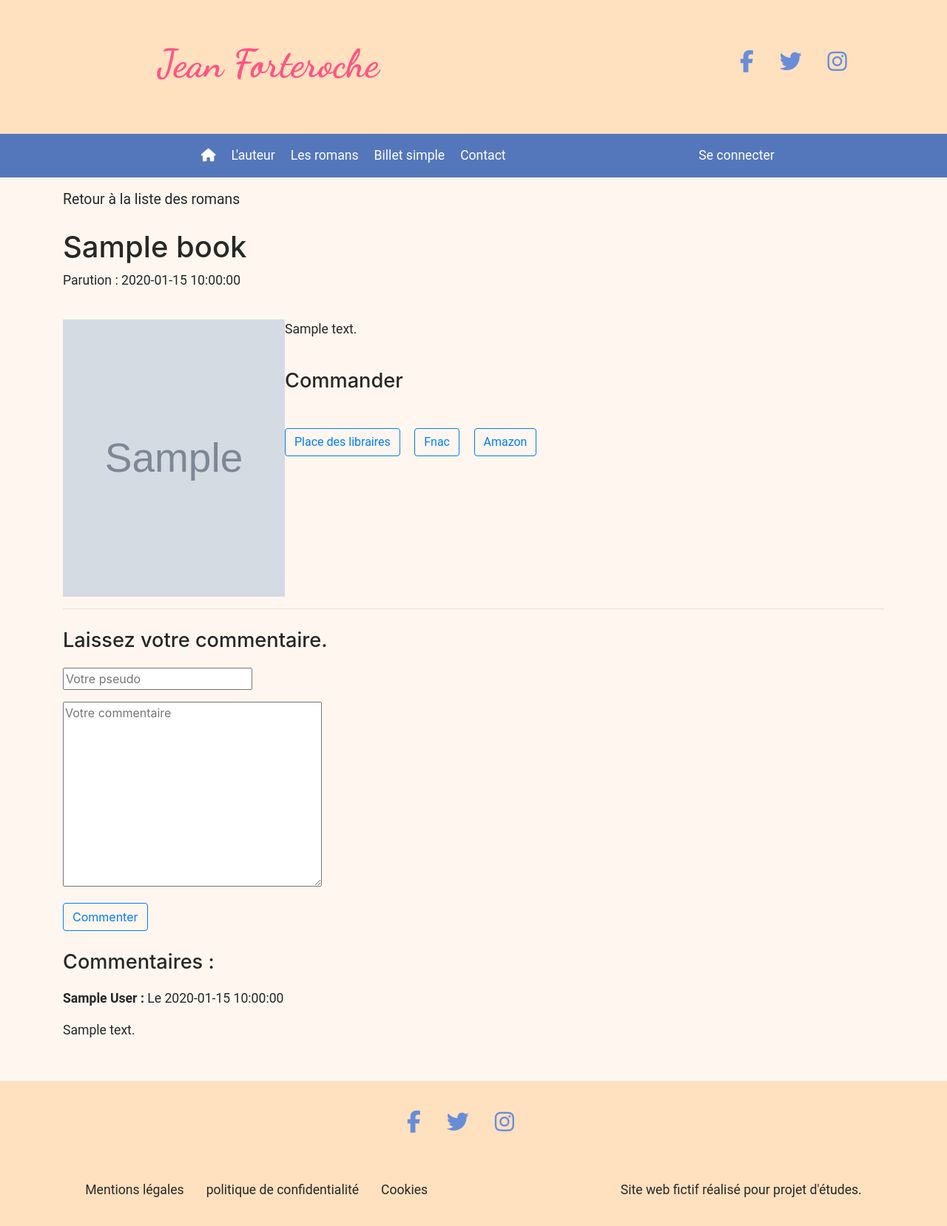
After one commit to David83400/projet4, a PHP site: the page made by View/Frontend/bookView.php in a window 1280 px wide. The commit adds this page. Shown: the whole page at 74% size. Run offline with PHP 8.4, Linux system fonts and the light colour scheme; tables that the repository leaves empty or names only in its code hold one stand-in row (values such as "Sample post"); the template is opened without the code that fills it: most values are stand-ins (such as "Sample title", 1, 10 or a date in 2020); grey boxes marked "Sample" are stand-in pictures; some libraries are stand-ins or nearby versions.

Commit message:
Ajout de la partie commentaires de romans

```diff
--- a/Model/BooksManager.php
+++ b/Model/BooksManager.php
@@ -34,7 +34,7 @@ class BooksManager extends Manager
         }
         else
         {
-            throw new \exception ("Aucun épisode ne correspond à l'identifiant '$bookId'");
+            throw new \exception ("Aucun roman ne correspond à l'identifiant '$bookId'");
         }
     }
 
--- a/Model/EpisodesManager.php
+++ b/Model/EpisodesManager.php
@@ -13,7 +13,7 @@ class EpisodesManager extends Manager
      */
     public function getEpisodes()
     {
-        $sql = 'SELECT id, author, title, content, DATE_FORMAT(creationDate, \'%W %d %M %Y\') AS creationFrDate, DATE_FORMAT(modificationDate, \'%d/%m/%y\') AS modificationFrdate FROM episodes ORDER BY id DESC';
+        $sql = 'SELECT id, author, episodeImage, title, content, DATE_FORMAT(creationDate, \'%W %d %M %Y\') AS creationFrDate, DATE_FORMAT(modificationDate, \'%d/%m/%y\') AS modificationFrdate FROM episodes ORDER BY id DESC';
         $episodes = $this->executeRequest($sql);
         return $episodes;
     }
@@ -26,7 +26,7 @@ class EpisodesManager extends Manager
      */
     public function getEpisode($episodeId)
     {
-        $sql = 'SELECT id, author, title, content, DATE_FORMAT(creationDate, \'%W %d %M %Y\') AS creationFrDate, DATE_FORMAT(modificationDate, \'%d/%m/%y\') AS modificationFrDate FROM episodes WHERE id = ?';
+        $sql = 'SELECT id, author, episodeImage, title, content, DATE_FORMAT(creationDate, \'%W %d %M %Y\') AS creationFrDate, DATE_FORMAT(modificationDate, \'%d/%m/%y\') AS modificationFrDate FROM episodes WHERE id = ?';
         $episode = $this->executeRequest($sql, array($episodeId));
         if ($episode->rowCount() > 0)
         {
--- a/Public/style.css
+++ b/Public/style.css
@@ -166,7 +166,7 @@ blockquote h2
 .introduction p
 {
     font-family: 'Dancing Script', Arial, Helvetica, sans-serif;
-    font-size: 1.7em;
+    font-size: 1.8em;
     font-weight: 600;
     margin: 0;
 }
@@ -495,7 +495,7 @@ footer p
     padding: 10px 0;
 }
 
-/* section books */
+/* section books list */
 #booksList
 {
     margin: 60px 0 20px 0;
@@ -522,6 +522,43 @@ footer p
     text-decoration: underline;
 }
 
+/* section book */
+#book
+{
+    margin-top: 15px;
+}
+
+#book header
+{
+    margin: 10px 0 40px;
+}
+
+#book .rounded-circle
+{
+    margin: 8px 20px 20px 0;
+}
+
+#book img
+{
+    width: 300px;
+    height: 375px;
+}
+
+#book .content
+{
+    text-align: justify;
+}
+
+#book h4
+{
+    margin-top: 40px;
+}
+
+#book button
+{
+    margin: 40px 15px 20px 0;
+}
+
 /* section episodes list */
 #episodesList
 {
@@ -538,6 +575,8 @@ footer p
     margin: 20px 0;
     width: 300px;
     height: 375px;
+    border-radius: 8px;
+    box-shadow:  0 1em 3em 0 rgba(0, 0, 0, .6);
 }
 
 /* section episode et author */
@@ -710,6 +749,12 @@ footer p
         height: 375px;
     }
 
+    #book img
+    {
+        width: 280px;
+        height: 349px;
+    }
+
     #episodesList img
     {
         margin: 20px 0;
--- /dev/null
+++ b/View/Frontend/bookView.php
@@ -0,0 +1,80 @@
+<?php $this->title = 'Jean Forteroche | ' . htmlspecialchars($book['title']) ?>
+
+<div class="container">
+    <section id="book">
+        <p><a href="index.php?action=books">Retour à la liste des romans</a></p>
+        <article>
+        <div class="row">
+            <div class="col-12">
+                <div class="row">
+                    <div class="col-12">
+                        <header>
+                        <h1><?= htmlspecialchars($book['title']) ?></h1>
+                        <p>Parution : <?= htmlspecialchars($book['parutionFrDate']) ?></p>
+                        </header>
+                    </div>
+                </div>
+                <div class="row">
+                    <div class="col-12">
+                        <img src="<?= htmlspecialchars($book['bookImage']) ?>" class="float-left" alt="Livre de Jean Forteroche">
+                        <p class="content"><?= htmlspecialchars($book['content']) ?></p>
+                        <h4>Commander</h4>
+                        <a href="https://www.placedeslibraires.fr/" target="_blank"><button type="button" class="btn btn-outline-primary">Place des libraires</button></a>
+                        <a href="https://www.fnac.com/" target="_blank"><button type="button" class="btn btn-outline-primary">Fnac</button></a>
+                        <a href="https://www.amazon.fr/" target="_blank"><button type="button" class="btn btn-outline-primary">Amazon</button></a>
+                    </div>
+                </div>
+            </div>
+        </div>
+        </article>
+    </section>
+    <hr />
+    <section id="comments">
+        <div class="row">
+        <div class="col-12">
+            <div class="row">
+            <div class="col-12">
+                <header>
+                <h4>Laissez votre commentaire.</h4>
+                </header>
+            </div>
+            </div>
+            <div class="row">
+            <div class="col-12">
+                <form method="post" action="index.php?action=bookComment">
+                <div class="form-group">
+                    <input id="pseudo" name="author" type="text" placeholder="Votre pseudo" required />
+                </div>
+                <div class="form-group">
+                    <textarea id="textComment" name="bookComment" placeholder="Votre commentaire" required></textarea>
+                </div>
+                <div class="form-group">
+                    <input type="hidden" name="id" value="<?= htmlspecialchars($book['id']) ?>" />
+                    <input type="submit" class="btn btn-outline-primary" value="Commenter" />
+                </div>
+                </form>
+            </div>
+            </div>
+        </div>
+        </div>
+        <div class="row">
+        <div class="col-12">
+            <div class="row">
+            <div class="col-12">
+                <header>
+                <h4>Commentaires :</h4>
+                </header>
+            </div>
+            </div>
+            <div class="row">
+            <div class="col-12">
+                <?php foreach ($bookComments as $bookComment): ?>
+                <p><span><?= htmlspecialchars($bookComment['author']) ?> :</span> Le <?= htmlspecialchars($bookComment['commentFrDate']) ?></p>
+                <p><?= htmlspecialchars($bookComment['bookComment']) ?></p>
+                <?php endforeach; ?>
+            </div>
+            </div>
+        </div>
+        </div>
+    </section>
+</div>
--- a/View/Frontend/booksView.php
+++ b/View/Frontend/booksView.php
@@ -8,7 +8,7 @@
                 <img src="<?= htmlspecialchars($book['bookImage']) ?>" class="card-img-top" alt="Livre de Jean Forteroche">
                 <div class="card-body">
                     <h4 class="card-title"><?= htmlspecialchars($book['title']) ?></h4>
-                    <p class="card-text"><?= htmlspecialchars(substr($book['content'], 0, 100)) ?> ... <a href="<?= 'index.php?action=episode&id=' . htmlspecialchars($book['id']) ?>">découvrir</a></p>
+                    <p class="card-text"><?= htmlspecialchars(substr($book['content'], 0, 100)) ?> ... <a href="<?= 'index.php?action=book&id=' . htmlspecialchars($book['id']) ?>">découvrir</a></p>
                     <p class="card-text"><small class="text-muted">Publié par <?= htmlspecialchars($book['author']) ?> le <?= htmlspecialchars($book['parutionFrDate']) ?></small></p>
                 </div>
             </div>
--- a/View/Frontend/episodesView.php
+++ b/View/Frontend/episodesView.php
@@ -5,7 +5,7 @@
     <div class="card mb-3">
         <div class="row no-gutters">
             <div class="col-md-3 col-lg-3 offset-lg-1">
-                <img src="Public/images/couverture.jpg" class="card-img" alt="livre de Jean Forteroche">
+                <img src="<?= htmlspecialchars($episode['episodeImage']) ?>" class="card-img" alt="livre de Jean Forteroche">
             </div>
             <div class="col-md-3 col-md-7 offset-md-2 col-lg-7 offset-lg-1">
                 <div class="card-body">
--- a/View/Frontend/homeView.php
+++ b/View/Frontend/homeView.php
@@ -86,7 +86,7 @@
         <img src="<?= htmlspecialchars($lastBook['bookImage']) ?>" class="card-img-top" alt="livre de Jean Forteroche">
         <div class="card-body">
           <h4 class="card-title"><?= htmlspecialchars($lastBook['title']) ?></h4>
-          <p class="card-text"><?= htmlspecialchars(substr($lastBook['content'], 0, 100)) ?> ... <a href="<?= 'index.php?action=episode&id=' . htmlspecialchars($lastBook['id']) ?>">découvrir</a></p>
+          <p class="card-text"><?= htmlspecialchars(substr($lastBook['content'], 0, 100)) ?> ... <a href="<?= 'index.php?action=book&id=' . htmlspecialchars($lastBook['id']) ?>">découvrir</a></p>
         </div>
       </div>
     </div>
--- a/View/template.php
+++ b/View/template.php
@@ -18,9 +18,9 @@
                 </div>
                 <div class="socialIcons col-4 offset-4 col-sm-4 offset-sm-4 col-md-4 offset-md-4 col-lg-2 offset-lg-3">
                     <ul>
-                        <li><a href="https://www.facebook.com"><i class="fab fa-facebook-f"></i></a></li>
-                        <li><a href="https://twitter.com"><i class="fab fa-twitter"></i></a></li>
-                        <li><a href="https://www.instagram.com"><i class="fab fa-instagram"></i></a></li>
+                        <li><a href="https://www.facebook.com" target="_blank"><i class="fab fa-facebook-f"></i></a></li>
+                        <li><a href="https://twitter.com" target="_blank"><i class="fab fa-twitter"></i></a></li>
+                        <li><a href="https://www.instagram.com" target="_blank"><i class="fab fa-instagram"></i></a></li>
                     </ul>
                 </div>
             </div>
@@ -56,9 +56,9 @@
             <?= $content ?>
         </div>
         <ul class="socialIconsBottom">
-            <li><a href="https://www.facebook.com"><i class="fab fa-facebook-f"></i></a></li>
-            <li><a href="https://twitter.com"><i class="fab fa-twitter"></i></a></li>
-            <li><a href="https://www.instagram.com"><i class="fab fa-instagram"></i></a></li>
+            <li><a href="https://www.facebook.com" target="_blank"><i class="fab fa-facebook-f"></i></a></li>
+            <li><a href="https://twitter.com" target="_blank"><i class="fab fa-twitter"></i></a></li>
+            <li><a href="https://www.instagram.com" target="_blank"><i class="fab fa-instagram"></i></a></li>
         </ul>
         <footer>
             <ul>
```
Also changed, not shown: Controller/Frontend/BookController.php (added, +53 -0 lines), Controller/Frontend/EpisodeController.php (+8 -8 lines), Controller/Router.php (+26 -3 lines), Model/CommentsManager.php (+42 -6 lines), View/Frontend/episodeView.php (+6 -6 lines), Public/images/billet-simple-pour-l-alaska-1.jpg (added), Public/images/billet-simple-pour-l-alaska-2.jpg (added), Public/images/billet-simple-pour-l-alaska-3.jpg (added), Public/images/billet-simple-pour-l-alaska-4.jpg (added).
